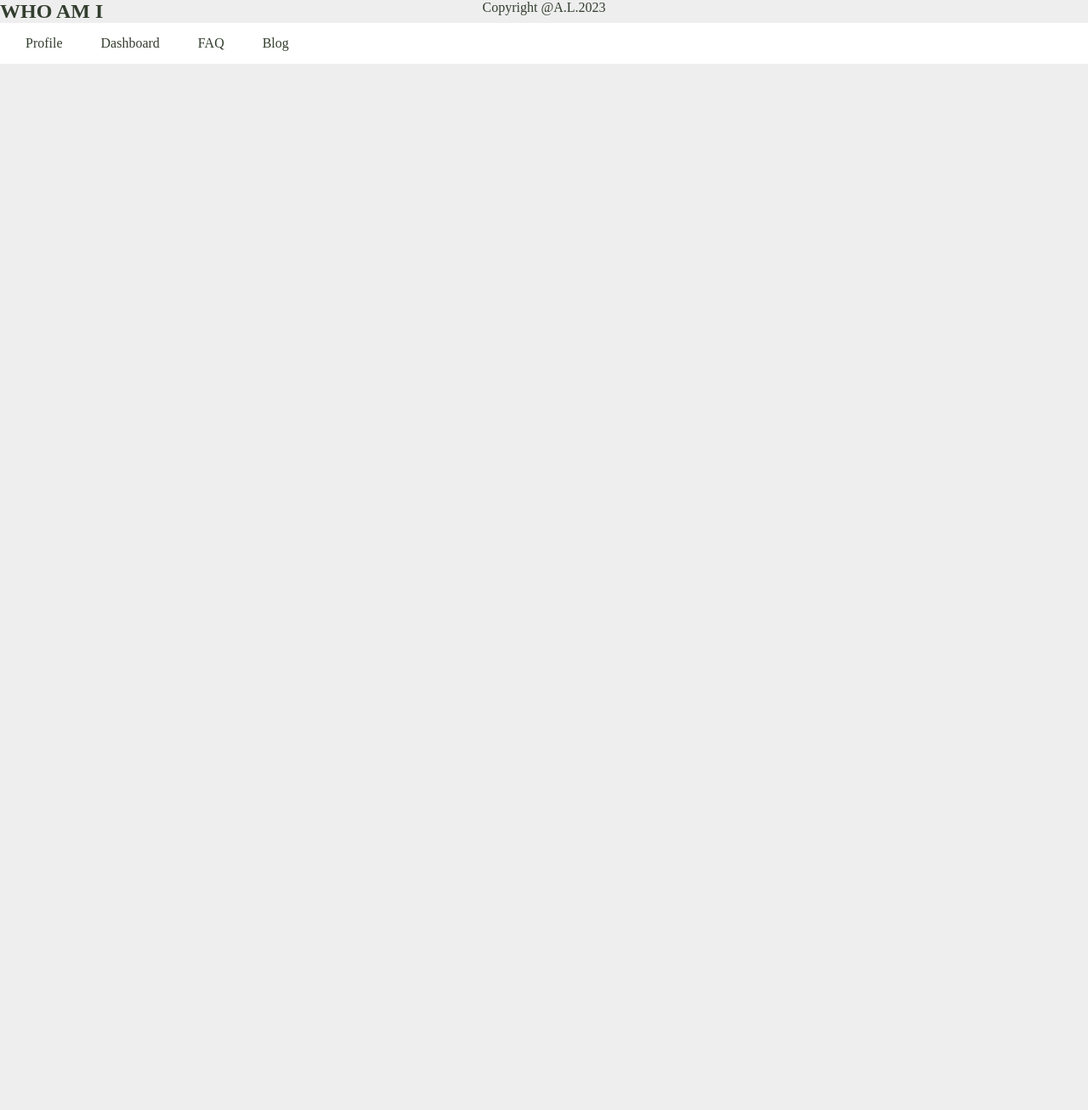
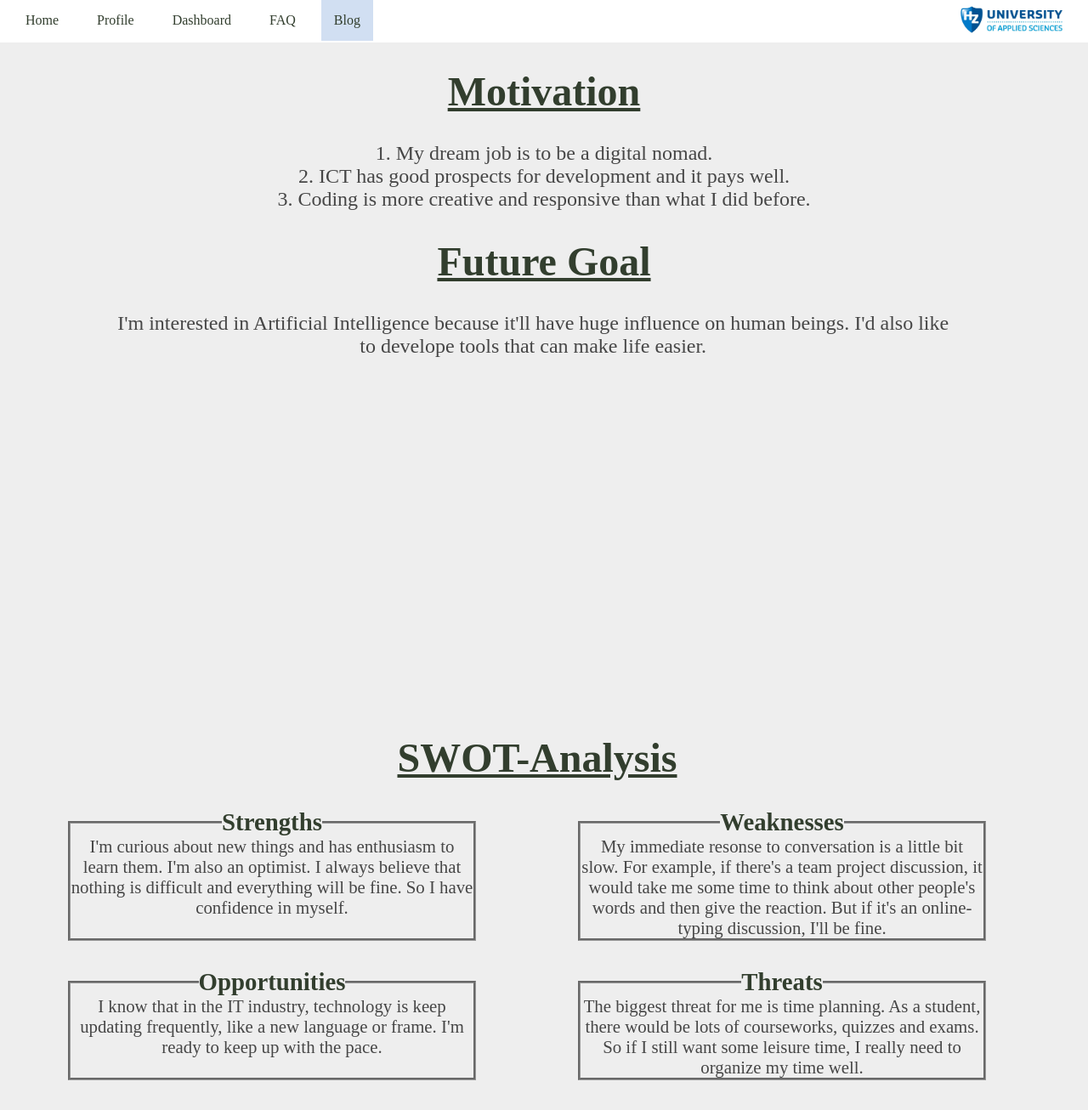
Before and after one commit to lixy09/lixy09.github.io, a plain HTML site: page blog.html in a window 1280 px wide. Shown: the top 1306 px of the page at 85% size. Before the commit the page ends 800 px from the top, so only its background shows below. Drawn offline with Linux system fonts and the light colour scheme.

Commit message:
added nav

```diff
--- a/blog.html
+++ b/blog.html
@@ -9,15 +9,51 @@
     </head>
 
     <body>
-        <nav id="nav" class="nav">
-            <h1 id="title">WHO AM I</h1>
+        <nav>
             <ul class="nav-list">
-                    <li><a href="profile.html">Profile</a></li>
-                    <li><a href="dashboard.html">Dashboard</a></li>
-                    <li><a href="faq.html">FAQ</a></li>
-                    <li><a href="blog.html">Blog</a></li>
+                <li style="float: right;"><a id="hz-logo" href="/hz.nl"><img src="./resources/hz-logo.jpeg" width="150px"/></a></li>
+                <li><a href="index.html">Home</a></li>
+                <li><a href="profile.html">Profile</a></li>
+                <li><a href="dashboard.html">Dashboard</a></li>
+                <li><a href="faq.html">FAQ</a></li>
+                <li><a href="blog.html" class="active">Blog</a></li>
             </ul>
         </nav>
+
+
+        <section id="motivation" class="motivation-section">
+            <h2>Motivation</h2>
+                <p>1. My dream job is to be a digital nomad. </p>
+                <p>2. ICT has good prospects for development and it pays well.</p>
+                <p>3. Coding is more creative and responsive than what I did before.</p>
+            <h2>Future Goal</h2>
+                <p class="future-goal">I'm interested in Artificial Intelligence because it'll have huge influence on human beings. I'd also like to develope tools that can make life easier.</p>
+        </section>
+
+        <section id="swot" class="swot-section">
+            <h2>SWOT-Analysis</h2>
+            <div class="swot-grid">
+                <fieldset>
+                    <legend>Strengths</legend>
+                    <p>I'm curious about new things and has enthusiasm to learn them. I'm also an optimist. I always believe that nothing is difficult and everything will be fine. So I have confidence in myself.</p>
+                </fieldset>
+                <fieldset>
+                    <legend>Weaknesses</legend>
+                    <p>My immediate resonse to conversation is a little bit slow. For example, if there's a team project discussion, it would take me some time to think about other people's words and then give the reaction. But if it's an online-typing discussion, I'll be fine. </p>
+                </fieldset>
+            </div>
+            <div class="swot-grid">
+                <fieldset>
+                    <legend>Opportunities</legend>
+                    <p>I know that in the IT industry, technology is keep updating frequently, like a new language or frame. I'm ready to keep up with the pace.</p>
+                </fieldset>
+                <fieldset>
+                    <legend>Threats</legend>
+                    <p>The biggest threat for me is time planning. As a student, there would be lots of courseworks, quizzes and exams. So if I still want some leisure time, I really need to organize my time well.</p>
+                </fieldset>
+
+            </div>
+        </section>
     </body>
 
     <footer>
```
Also changed, not shown: dashboard.html (+7 -6 lines), faq.html (+9 -6 lines), index.html (+1 -0 lines), profile.html (+0 -32 lines).
